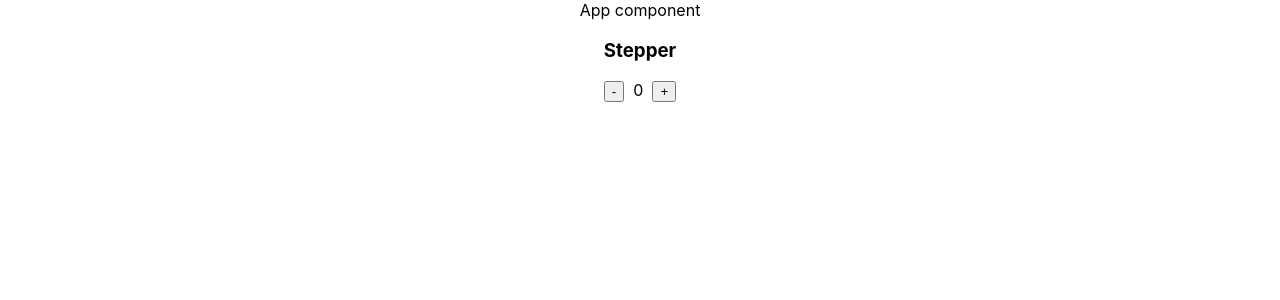
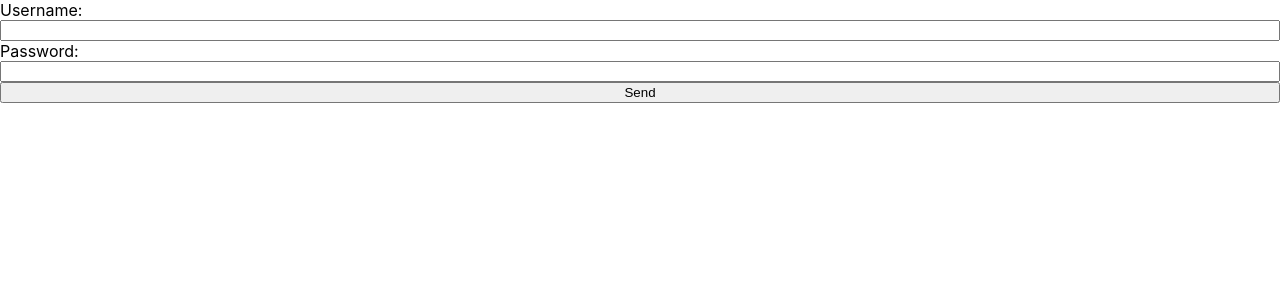
Before and after one commit to bvmcardoso/first-react-app, a React (Create React App) app in the folder hello-react/: page / in a window 1280 px wide. Shown: the top 300 px of the page. Built offline with nearby package versions, Linux system fonts and the light colour scheme.

Commit message:
adding custom elements and getting them via state

```diff
--- a/hello-react/src/App.css
+++ b/hello-react/src/App.css
@@ -36,3 +36,8 @@
     transform: rotate(360deg);
   }
 }
+
+.login{
+    display:flex;
+    flex-direction:column;
+}
--- a/hello-react/src/App.js
+++ b/hello-react/src/App.js
@@ -3,13 +3,27 @@ import './App.css';
 import Counter from './Counter';
 import Stepper from './Stepper'
 
+import { useState } from 'react'
+
 function App() {
+
+    const [user, setUser] = useState({})
+
+    const handleChange = (e) => {
+        setUser({
+            ...user,   //Spread operator
+            [e.target.name]:[e.target.value]
+        })
+    }
+
     return (
-        <div className="App">
-            App component
-            <Stepper />
+        <div className="login">
+            Username: <input type="text" onChange={ handleChange } name="username"/>
+            Password: <input type="password" onChange={ handleChange } name="password" />
+            <button>Send</button>
         </div>
-    );
+
+    )
 }
 
 export default App;
```
